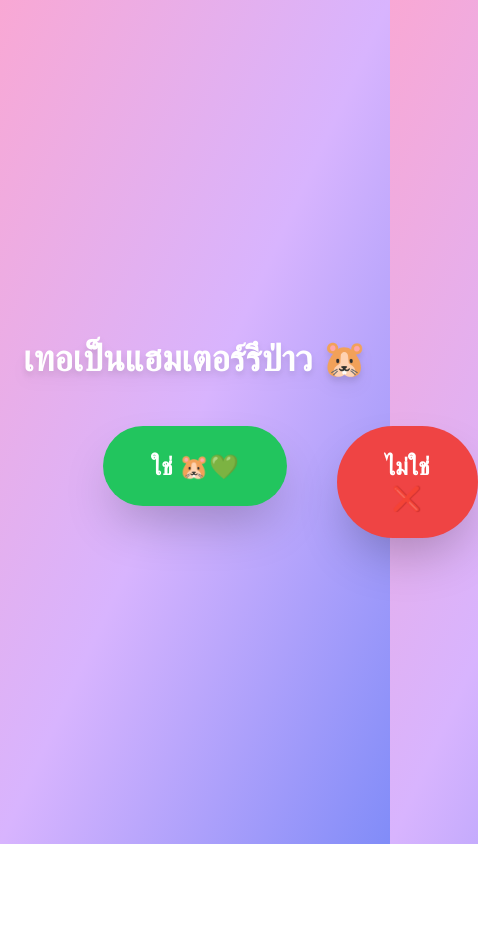
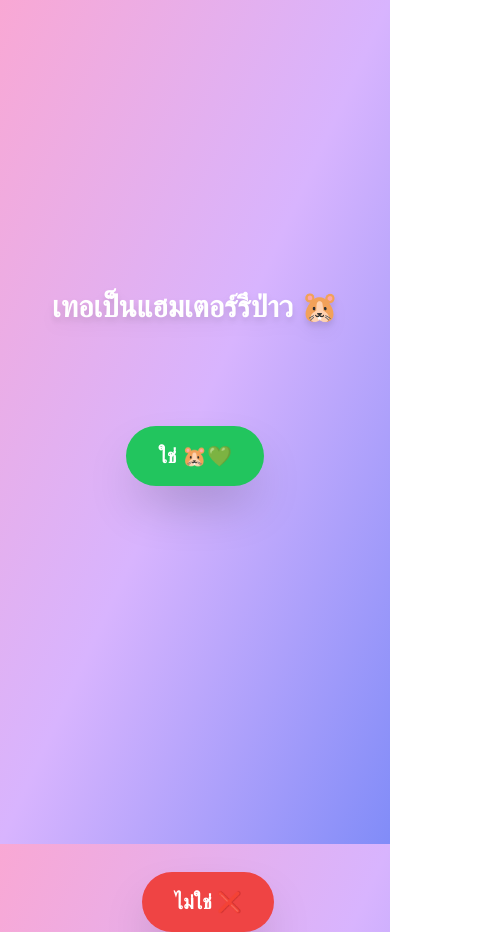
Before and after one commit to panatakorn139-1/Hamustar, a plain HTML site: page index.html in a window 390 px wide. Shown: the whole page, 478 px wide, since content can reach past the window. Before the commit the page ends 844 px from the top, so only its background shows below. Drawn offline with nearby package versions, Linux system fonts and the light colour scheme.

Commit message:
refactor button layout for mobile responsiveness and adjust styling

```diff
--- a/index.html
+++ b/index.html
@@ -10,23 +10,23 @@
 <body class="bg-gradient-to-br from-pink-300 via-purple-300 to-indigo-400 min-h-screen flex items-center justify-center overflow-hidden">
 
     <!-- หน้าแรก -->
-    <div id="questionPage" class="text-center px-4">
-        <h1 class="text-4xl md:text-6xl font-bold text-white mb-12 drop-shadow-lg">
+    <div id="questionPage" class="text-center px-4 w-full max-w-2xl">
+        <h1 class="text-3xl sm:text-4xl md:text-6xl font-bold text-white mb-8 md:mb-12 drop-shadow-lg">
             เทอเป็นแฮมเตอร์รึป่าว 🐹
         </h1>
 
-        <div class="flex flex-col md:flex-row gap-6 items-center justify-center">
+        <div class="relative min-h-[200px] flex items-center justify-center">
             <!-- ปุ่มใช่ -->
             <button
                 id="yesBtn"
-                class="bg-green-500 hover:bg-green-600 text-white font-bold text-2xl px-12 py-6 rounded-full shadow-2xl transform hover:scale-110 transition-all duration-200 z-10">
+                class="bg-green-500 hover:bg-green-600 text-white font-bold text-xl sm:text-2xl px-8 sm:px-12 py-4 sm:py-6 rounded-full shadow-2xl transform hover:scale-110 transition-all duration-200 z-10">
                 ใช่ 🐹💚
             </button>
 
             <!-- ปุ่มไม่ใช่ (จะหนี) -->
             <button
                 id="noBtn"
-                class="bg-red-500 hover:bg-red-600 text-white font-bold text-2xl px-12 py-6 rounded-full shadow-2xl transition-all duration-200 absolute">
+                class="bg-red-500 hover:bg-red-600 text-white font-bold text-xl sm:text-2xl px-8 sm:px-12 py-4 sm:py-6 rounded-full shadow-2xl transition-all duration-200 absolute">
                 ไม่ใช่ ❌
             </button>
         </div>
@@ -63,8 +63,17 @@
         // กำหนดตำแหน่งเริ่มต้นของปุ่ม "ไม่ใช่"
         function initializeNoButton() {
             const yesRect = yesBtn.getBoundingClientRect();
-            noBtn.style.left = (yesRect.right + 50) + 'px';
-            noBtn.style.top = yesRect.top + 'px';
+            const isMobile = window.innerWidth < 768; // md breakpoint
+
+            if (isMobile) {
+                // บนมือถือ: วางไว้ด้านล่างปุ่ม "ใช่"
+                noBtn.style.left = yesRect.left + 'px';
+                noBtn.style.top = (yesRect.bottom + 30) + 'px';
+            } else {
+                // บนคอม: วางไว้ด้านขวาปุ่ม "ใช่"
+                noBtn.style.left = (yesRect.right + 50) + 'px';
+                noBtn.style.top = yesRect.top + 'px';
+            }
         }
 
         // เริ่มต้นตำแหน่งปุ่มเมื่อโหลดหน้า
```
